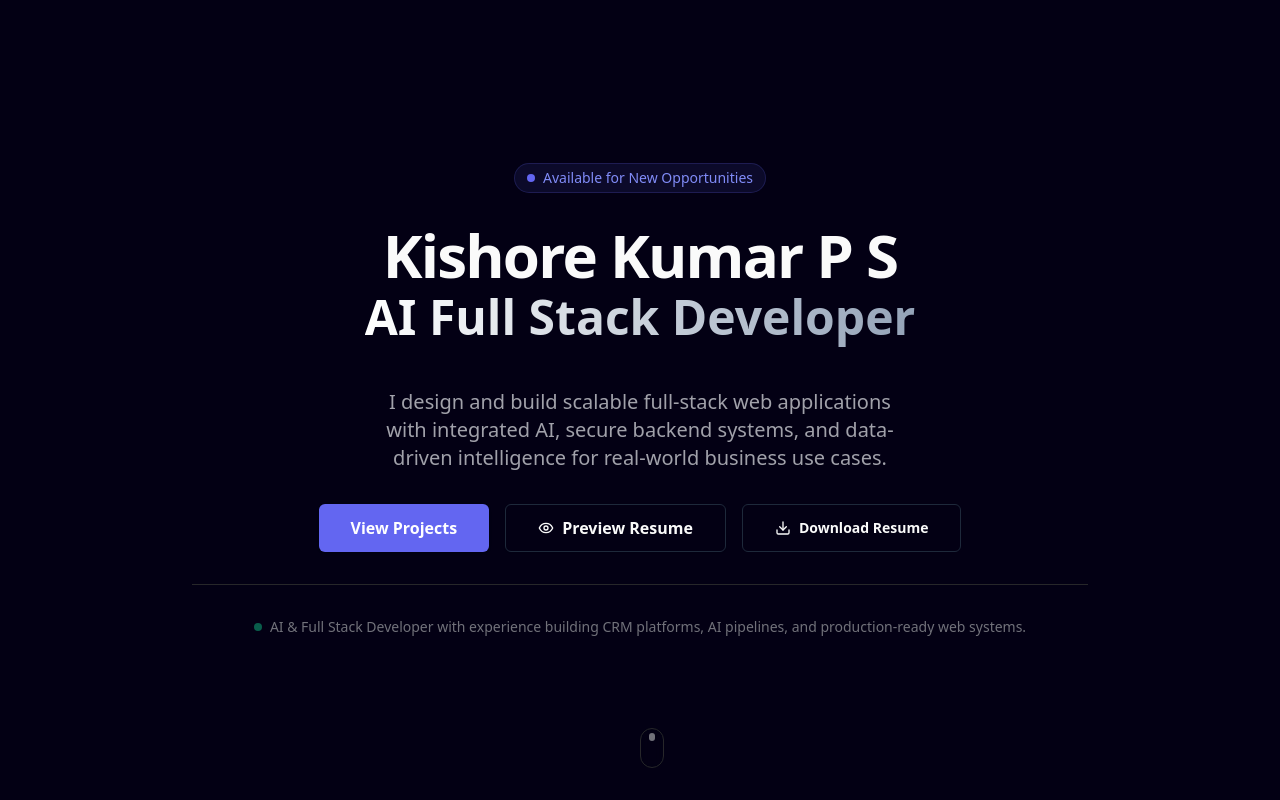
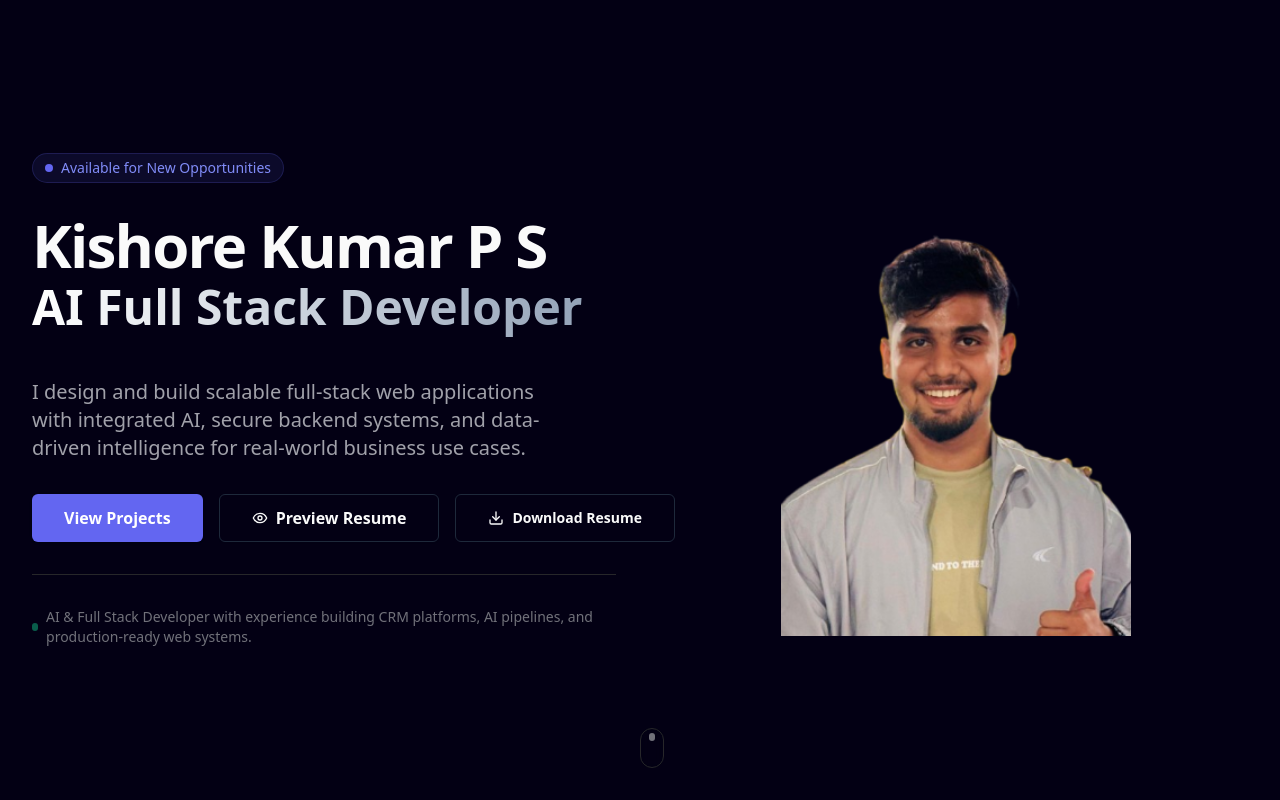
Before and after one commit to Kishorekumarps07/portfolio, a Next.js app: page / in a window 1280 px wide. Shown: the top 800 px of the page. Built offline with nearby package versions, Linux system fonts and the light colour scheme.

Commit message:
feat: Add Hero portrait with animations and interactions

```diff
--- a/components/sections/hero.tsx
+++ b/components/sections/hero.tsx
@@ -6,6 +6,7 @@ import { Button } from "@/components/ui/button";
 import { FadeIn, StaggerContainer } from "@/components/ui/motion";
 import { Modal } from "@/components/ui/modal";
 import { useState } from "react";
+import Image from "next/image";
 
 export function Hero() {
     const { scrollY } = useScroll();
@@ -18,6 +19,13 @@ export function Hero() {
     const bgBlur = useTransform(scrollY, [0, 600], ["blur(0px)", "blur(4px)"]);
     const bgOverlayOpacity = useTransform(scrollY, [0, 600], [0, 0.4]);
     const parallaxY = useTransform(scrollY, [0, 1000], [0, shouldReduceMotion ? 0 : 100]);
+
+    // Subtle parallax for portrait (desktop only, ~5% slower than scroll)
+    const portraitParallaxY = useTransform(scrollY, [0, 600], [0, shouldReduceMotion ? 0 : 30]);
+
+    // Scroll-linked exit behavior for portrait
+    const portraitOpacity = useTransform(scrollY, [0, 400], [1, shouldReduceMotion ? 1 : 0.9]);
+    const portraitExitY = useTransform(scrollY, [0, 400], [0, shouldReduceMotion ? 0 : -20]);
 
     return (
         <section className="relative flex min-h-screen w-full flex-col items-center justify-center overflow-hidden bg-background px-4 py-24 text-center md:px-8">
@@ -43,7 +51,9 @@ export function Hero() {
             <div className="absolute inset-0 -z-10 h-full w-full bg-[linear-gradient(to_right,#80808012_1px,transparent_1px),linear-gradient(to_bottom,#80808012_1px,transparent_1px)] bg-[size:24px_24px] [mask-image:radial-gradient(ellipse_60%_50%_at_50%_0%,#000_70%,transparent_100%)]" />
 
             <motion.div style={{ opacity: contentOpacity, y: contentY }} className="z-10 w-full">
-                <StaggerContainer className="mx-auto flex w-full max-w-4xl flex-col items-center justify-center gap-8">
+                <div className="mx-auto w-full max-w-7xl grid grid-cols-1 lg:grid-cols-2 gap-12 items-center">
+                    {/* Text Content - Left Side */}
+                    <StaggerContainer className="flex w-full flex-col items-center lg:items-start justify-center gap-8 text-center lg:text-left">
                         <FadeIn delay={0.2}>
                             <div className="inline-flex items-center rounded-full border border-indigo-500/20 bg-indigo-500/10 px-3 py-1 text-sm font-medium text-indigo-400 backdrop-blur-sm">
                                 <span className="relative flex h-2 w-2 mr-2">
@@ -53,7 +63,7 @@ export function Hero() {
                             </div>
                         </FadeIn>
 
-                    <FadeIn delay={0.3} className="text-center">
+                        <FadeIn delay={0.3}>
                             <motion.div style={{ scale: headingScale }}>
                                 <h1 className="text-5xl font-extrabold tracking-tight sm:text-6xl md:text-7xl">
                                     <span className="block text-foreground mb-2 text-balance whitespace-nowrap text-3xl sm:text-5xl md:text-6xl">Kishore Kumar P S</span>
@@ -64,13 +74,13 @@ export function Hero() {
                             </motion.div>
                         </FadeIn>
 
-                    <FadeIn delay={0.5} className="max-w-2xl mx-auto text-center">
+                        <FadeIn delay={0.5} className="max-w-2xl lg:max-w-none">
                             <p className="text-lg sm:text-xl text-muted-foreground leading-relaxed text-balance">
                                 I design and build scalable full-stack web applications with integrated AI, secure backend systems, and data-driven intelligence for real-world business use cases.
                             </p>
                         </FadeIn>
 
-                    <FadeIn delay={0.7} className="flex flex-col sm:flex-row gap-4 w-full justify-center">
+                        <FadeIn delay={0.7} className="flex flex-col sm:flex-row gap-4 w-full lg:justify-start justify-center">
                             <motion.div
                                 whileHover={{ scale: 1.05, y: -2, boxShadow: "0 10px 20px -10px rgba(99, 102, 241, 0.4)" }}
                                 whileTap={{ scale: 0.95, y: 0 }}
@@ -112,13 +122,71 @@ export function Hero() {
                             </motion.div>
                         </FadeIn>
 
-                    <FadeIn delay={0.9} className="w-full flex justify-center pt-8 border-t border-zinc-200 dark:border-zinc-800">
+                        <FadeIn delay={0.9} className="w-full flex lg:justify-start justify-center pt-8 border-t border-zinc-200 dark:border-zinc-800">
                             <p className="text-sm font-medium text-zinc-500 flex items-center gap-2">
                                 <span className="w-2 h-2 rounded-full bg-emerald-500 animate-pulse" />
                                 AI & Full Stack Developer with experience building CRM platforms, AI pipelines, and production-ready web systems.
                             </p>
                         </FadeIn>
                     </StaggerContainer>
+
+                    {/* Portrait - Right Side (Hidden on Mobile) */}
+                    <FadeIn delay={0.4} className="hidden lg:flex justify-center items-center">
+                        <motion.div
+                            className="relative overflow-hidden cursor-pointer w-[350px]"
+                            style={{
+                                y: useTransform(
+                                    scrollY,
+                                    (value) => portraitParallaxY.get() + portraitExitY.get()
+                                ),
+                                opacity: portraitOpacity
+                            }}
+                            whileHover={{
+                                y: -4,
+                                scale: 1.02,
+                                boxShadow: "0 8px 30px rgba(99, 102, 241, 0.2)"
+                            }}
+                            transition={{ type: "spring", stiffness: 300, damping: 20 }}
+                        >
+                            {/* One-time glow pulse */}
+                            <motion.div
+                                className="absolute inset-0 pointer-events-none"
+                                initial={{ boxShadow: "0 0 0px rgba(99, 102, 241, 0)" }}
+                                animate={{
+                                    boxShadow: [
+                                        "0 0 0px rgba(99, 102, 241, 0)",
+                                        "0 0 40px rgba(99, 102, 241, 0.3)",
+                                        "0 0 0px rgba(99, 102, 241, 0)"
+                                    ]
+                                }}
+                                transition={{
+                                    duration: shouldReduceMotion ? 0 : 1,
+                                    delay: 1.2,
+                                    ease: "easeInOut"
+                                }}
+                            />
+
+                            <motion.div
+                                initial={{ opacity: 0, scale: 0.98 }}
+                                animate={{ opacity: 1, scale: 1 }}
+                                transition={{
+                                    duration: shouldReduceMotion ? 0 : 0.5,
+                                    ease: "easeOut",
+                                    delay: 0.6
+                                }}
+                            >
+                                <Image
+                                    src="/profile/kishore-portrait.jpg"
+                                    alt="Kishore Kumar P S"
+                                    width={800}
+                                    height={800}
+                                    priority
+                                    className="object-cover w-full h-full"
+                                />
+                            </motion.div>
+                        </motion.div>
+                    </FadeIn>
+                </div>
             </motion.div>
 
             {/* Scroll indicator */}
```
Also changed, not shown: public/profile/kishore-portrait.jpg (added). Lines whose indentation alone changed are shown as unchanged.
